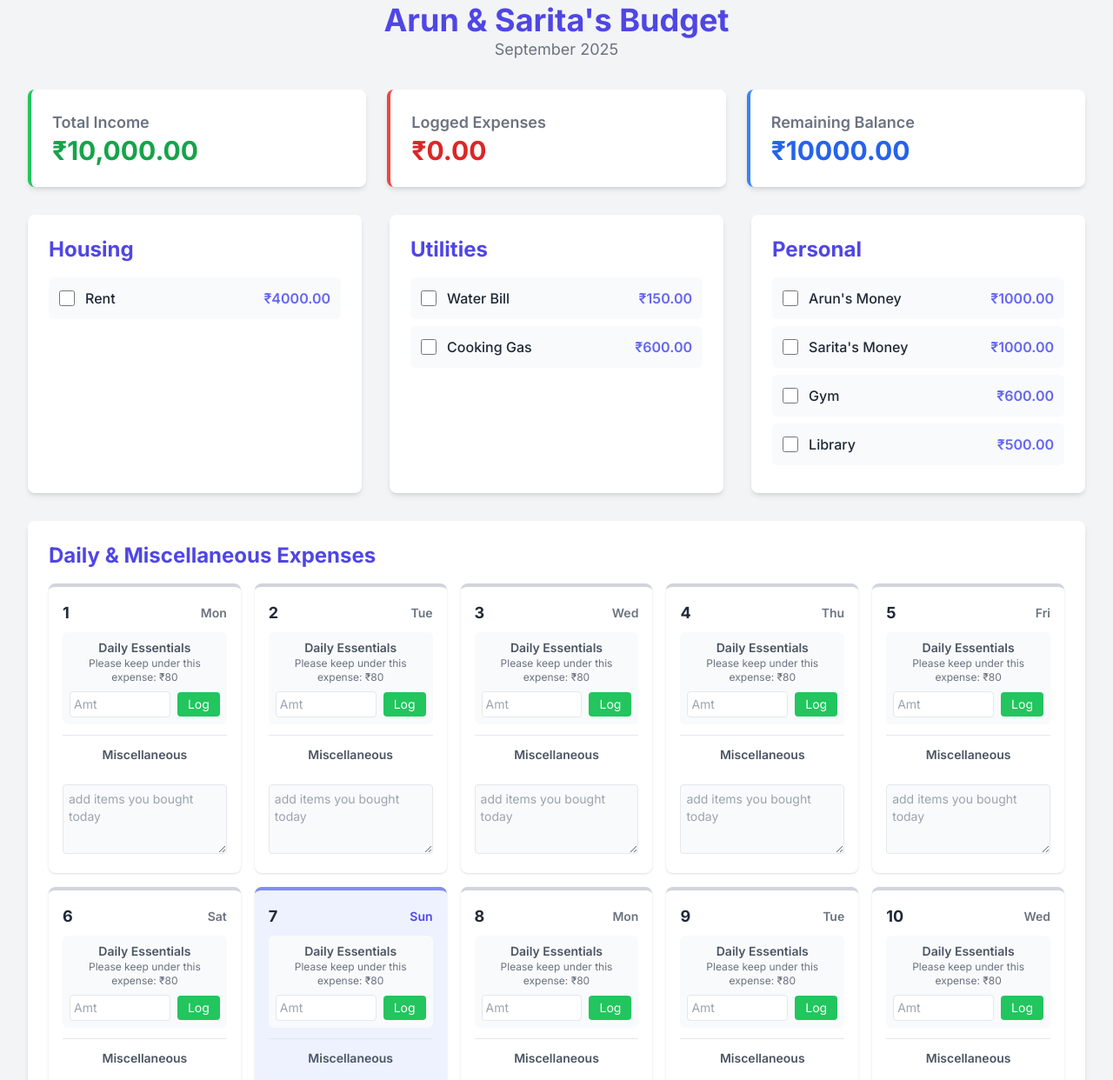
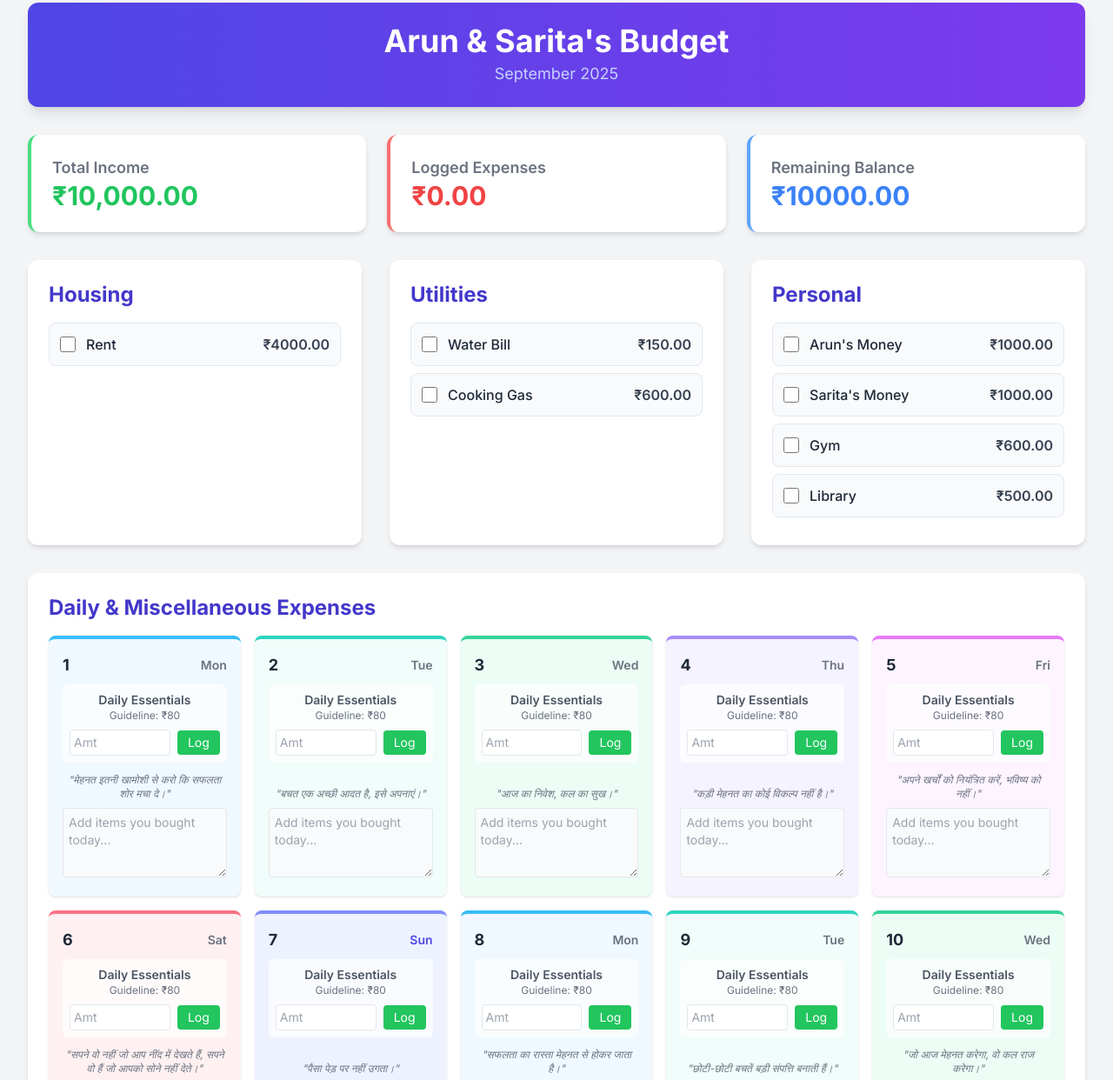
Before and after one commit to neural-arun/budget-for-sept, a plain HTML site: page index.html in a window 1280 px wide. Shown: the part 29-1271 px from the top of the page at 87% size. Drawn offline with nearby package versions, Linux system fonts and the light colour scheme.

Commit message:
Update index.html
added some colour coding to it

```diff
--- a/index.html
+++ b/index.html
@@ -9,6 +9,10 @@
     <style>
         body {
             font-family: 'Inter', sans-serif;
+            background-color: #f0f4f8;
+        }
+        .header-gradient {
+            background: linear-gradient(90deg, #4f46e5 0%, #7c3aed 100%);
         }
         .summary-card {
             transition: transform 0.2s ease-in-out, box-shadow 0.2s ease-in-out;
@@ -24,23 +28,39 @@
             display: flex;
             align-items: center;
             padding: 0.75rem;
-            border-radius: 0.375rem;
-            background-color: #f9fafb;
+            border-radius: 0.5rem;
+            background-color: #f8fafc;
             margin-bottom: 0.5rem;
             transition: background-color 0.2s;
+            border: 1px solid #e2e8f0;
+        }
+        .expense-item:hover {
+            background-color: #f1f5f9;
         }
         .expense-item input[type="checkbox"] {
             width: 1.25rem;
             height: 1.25rem;
             margin-right: 0.75rem;
             cursor: pointer;
+            accent-color: #4f46e5;
         }
         .expense-item.paid {
-             background-color: #e0f2fe; /* light blue */
+             background-color: #eef2ff;
+             border-color: #a5b4fc;
         }
          .expense-item.paid label {
             text-decoration: line-through;
-            color: #6b7280;
+            color: #64748b;
+        }
+        .daily-card {
+            transition: all 0.2s ease-in-out;
+        }
+        .daily-card:hover {
+            transform: scale(1.03);
+            box-shadow: 0 8px 25px -5px rgba(0,0,0,0.1);
+        }
+        .main-title {
+            color: #4338ca;
         }
     </style>
 </head>
@@ -48,37 +68,37 @@
 
     <div class="container mx-auto p-4 md:p-8 max-w-7xl">
         <!-- Header -->
-        <header class="text-center mb-8">
-            <h1 class="text-4xl font-bold text-indigo-600">Arun & Sarita's Budget</h1>
-            <p class="text-lg text-gray-500">September 2025</p>
+        <header class="text-center mb-8 bg-white p-6 rounded-xl shadow-lg header-gradient">
+            <h1 class="text-4xl font-bold text-white">Arun & Sarita's Budget</h1>
+            <p class="text-lg text-indigo-200 mt-1">September 2025</p>
         </header>
 
         <!-- Summary Section -->
         <div class="grid grid-cols-1 md:grid-cols-3 gap-6 mb-8">
-            <div class="summary-card bg-white p-6 rounded-lg shadow-md border-l-4 border-green-500">
+            <div class="summary-card bg-white p-6 rounded-xl shadow-md border-l-4 border-green-400">
                 <h2 class="text-lg font-semibold text-gray-500">Total Income</h2>
-                <p class="text-3xl font-bold text-green-600">₹10,000.00</p>
+                <p class="text-3xl font-bold text-green-500">₹10,000.00</p>
             </div>
-            <div id="total-expenses-card" class="summary-card bg-white p-6 rounded-lg shadow-md border-l-4 border-red-500">
+            <div id="total-expenses-card" class="summary-card bg-white p-6 rounded-xl shadow-md border-l-4 border-red-400">
                 <h2 class="text-lg font-semibold text-gray-500">Logged Expenses</h2>
-                <p id="total-expenses" class="text-3xl font-bold text-red-600">₹0.00</p>
+                <p id="total-expenses" class="text-3xl font-bold text-red-500">₹0.00</p>
             </div>
-            <div id="remaining-balance-card" class="summary-card bg-white p-6 rounded-lg shadow-md border-l-4 border-blue-500">
+            <div id="remaining-balance-card" class="summary-card bg-white p-6 rounded-xl shadow-md border-l-4 border-blue-400">
                 <h2 class="text-lg font-semibold text-gray-500">Remaining Balance</h2>
-                <p id="remaining-balance" class="text-3xl font-bold text-blue-600">₹10,000.00</p>
+                <p id="remaining-balance" class="text-3xl font-bold text-blue-500">₹10,000.00</p>
             </div>
         </div>
 
         <!-- Expense Categories Section -->
         <div class="grid grid-cols-1 lg:grid-cols-3 gap-8 mb-8">
-            <div id="housing-expenses" class="bg-white p-6 rounded-lg shadow-md"></div>
-            <div id="utilities-expenses" class="bg-white p-6 rounded-lg shadow-md"></div>
-            <div id="personal-expenses" class="bg-white p-6 rounded-lg shadow-md"></div>
+            <div id="housing-expenses" class="bg-white p-6 rounded-xl shadow-md"></div>
+            <div id="utilities-expenses" class="bg-white p-6 rounded-xl shadow-md"></div>
+            <div id="personal-expenses" class="bg-white p-6 rounded-xl shadow-md"></div>
         </div>
 
         <!-- Daily Tracker Section -->
-        <div class="bg-white p-6 rounded-lg shadow-md">
-            <h2 class="text-2xl font-bold mb-4 text-indigo-600">Daily & Miscellaneous Expenses</h2>
+        <div class="bg-white p-6 rounded-xl shadow-md">
+            <h2 class="text-2xl font-bold mb-4 main-title">Daily & Miscellaneous Expenses</h2>
             <div id="daily-tracker" class="grid grid-cols-1 sm:grid-cols-2 md:grid-cols-3 lg:grid-cols-5 gap-4">
                 <!-- Daily cards will be populated by JavaScript -->
             </div>
@@ -118,7 +138,6 @@
             let budgetData = {
                 paidFixedExpenses: [],
                 loggedDailyAmounts: {}, // e.g., { '2025-09-01': 75 }
-                miscExpenses: {},
                 notes: {}
             };
 
@@ -173,13 +192,13 @@
                                            onchange="toggleFixedExpense('${escapedName}')" ${isPaid ? 'checked' : ''}>
                                     <label for="expense-${item.name.replace(/\s+/g, '-')}" class="flex justify-between w-full cursor-pointer">
                                         <span class="font-medium">${item.name}</span>
-                                        <span class="font-semibold text-indigo-500">₹${item.amount.toFixed(2)}</span>
+                                        <span class="font-semibold text-gray-700">₹${item.amount.toFixed(2)}</span>
                                     </label>
                                 </div>`;
                         }).join('');
 
                         container.innerHTML = `
-                            <h2 class="text-2xl font-bold mb-4 text-indigo-600">${category}</h2>
+                            <h2 class="text-2xl font-bold mb-4 main-title">${category}</h2>
                             ${itemsHTML}
                         `;
                     }
@@ -187,6 +206,20 @@
             }
 
             function renderDailyTracker() {
+                const dayColors = [
+                    { border: 'border-indigo-400', bg: 'bg-indigo-50' }, // Sunday
+                    { border: 'border-sky-400', bg: 'bg-sky-50' }, // Monday
+                    { border: 'border-teal-400', bg: 'bg-teal-50' }, // Tuesday
+                    { border: 'border-emerald-400', bg: 'bg-emerald-50' }, // Wednesday
+                    { border: 'border-violet-400', bg: 'bg-violet-50' }, // Thursday
+                    { border: 'border-fuchsia-400', bg: 'bg-fuchsia-50' }, // Friday
+                    { border: 'border-rose-400', bg: 'bg-rose-50' } // Saturday
+                ];
+
+                const hindiQuotes = [
+                    "मेहनत इतनी खामोशी से करो कि सफलता शोर मचा दे।", "बचत एक अच्छी आदत है, इसे अपनाएं।", "आज का निवेश, कल का सुख।", "कड़ी मेहनत का कोई विकल्प नहीं है।", "अपने खर्चों को नियंत्रित करें, भविष्य को नहीं।", "सपने वो नहीं जो आप नींद में देखते हैं, सपने वो हैं जो आपको सोने नहीं देते।", "पैसा पेड़ पर नहीं उगता।", "सफलता का रास्ता मेहनत से होकर जाता है।", "छोटी-छोटी बचतें बड़ी संपत्ति बनाती हैं।", "जो आज मेहनत करेगा, वो कल राज करेगा।", "एक रुपया बचाया मतलब एक रुपया कमाया।", "आलस सफलता का सबसे बड़ा दुश्मन है।", "वित्तीय योजना बनाना सफलता की पहली सीढ़ी है।", "परिश्रम ही सौभाग्य की जननी है।", "अपने पैसों के मालिक बनें, गुलाम नहीं।", "जब तक आप रुकते नहीं, तब तक कोई फर्क नहीं पड़ता कि आप कितना धीमे चल रहे हैं।", "कर्ज से बचें, यह भविष्य की कमाई चुराता है।", "सफलता के लिए जुनून बहुत ज़रूरी है।", "बजट बनाना आपके पैसे को दिशा देता है।", "हमेशा सीखते रहो, कमाई बढ़ती रहेगी।", "फिजूलखर्ची से गरीबी आती है।", "अवसर सूर्योदय की तरह होते हैं, देर करने पर चले जाते हैं।", "अपनी आय के भीतर जीना सीखें।", "अनुशासन ही लक्ष्य और उपलब्धि के बीच का पुल है।", "हर दिन थोड़ा-थोड़ा बचाएं।", "जीतने वाले कोई अलग काम नहीं करते, वे हर काम को अलग ढंग से करते हैं।", "निवेश ज्ञान में सर्वोत्तम ब्याज देता है।", "आपकी मेहनत आपको कभी निराश नहीं करेगी।", "पैसे का सही इस्तेमाल ही असली अमीरी है।", "गिरकर उठना और फिर से प्रयास करना ही असली जीत है।"
+                ];
+
                 dailyTrackerContainer.innerHTML = '';
                 const daysInMonth = new Date(YEAR, MONTH + 1, 0).getDate();
 
@@ -194,28 +227,18 @@
                     const date = new Date(YEAR, MONTH, day);
                     const dateString = date.toISOString().split('T')[0];
                     const dayOfWeek = date.toLocaleDateString('en-IN', { weekday: 'short' });
+                    const dayOfWeekIndex = date.getDay();
+                    const dayColor = dayColors[dayOfWeekIndex];
+                    const quote = hindiQuotes[day - 1] || "सकारात्मक रहें।";
 
                     const card = document.createElement('div');
-                    card.className = `p-4 rounded-lg shadow border-t-4 flex flex-col ${dayOfWeek === 'Sun' ? 'bg-indigo-50 border-indigo-400' : 'bg-white border-gray-300'}`;
-
-                    let miscItemsHTML = '';
-                    if (budgetData.miscExpenses[dateString]) {
-                        miscItemsHTML = Object.entries(budgetData.miscExpenses[dateString]).map(([name, amount]) => `
-                            <div class="flex justify-between items-center text-sm mt-1 misc-item">
-                                <span class="text-gray-600">${name}</span>
-                                <div>
-                                    <span class="font-medium">₹${parseFloat(amount).toFixed(2)}</span>
-                                    <button class="text-red-500 hover:text-red-700 ml-2 text-xs" onclick="removeMiscItem('${dateString}', '${name}')">✖</button>
-                                </div>
-                            </div>
-                        `).join('');
-                    }
+                    card.className = `daily-card p-4 rounded-lg shadow border-t-4 flex flex-col ${dayColor.bg} ${dayColor.border}`;
 
                     const loggedDailyValue = budgetData.loggedDailyAmounts[dateString] || '';
                     const dailyLogItem = `
-                        <div class="bg-gray-50 p-2 rounded-md">
+                        <div class="bg-white/70 p-2 rounded-md">
                             <p class="text-sm font-semibold text-center text-gray-600">Daily Essentials</p>
-                            <p class="text-xs text-center text-gray-500 mb-2">Please keep under this expense: ₹${config.dailyGuideline}</p>
+                            <p class="text-xs text-center text-gray-500 mb-2">Guideline: ₹${config.dailyGuideline}</p>
                             <div class="flex items-center space-x-2">
                                 <input type="number" placeholder="Amt" id="daily-amt-${dateString}" class="w-full text-sm p-1 border rounded" value="${loggedDailyValue}">
                                 <button class="px-3 py-1 bg-green-500 text-white text-sm rounded hover:bg-green-600" onclick="logDailyAmount('${dateString}')">Log</button>
@@ -233,15 +256,11 @@
                             </div>
                             <div class="space-y-3">
                                 ${dailyLogItem}
-                                <hr class="my-2">
-                                <p class="text-sm font-semibold text-center text-gray-600">Miscellaneous</p>
-                                <div id="misc-${dateString}">
-                                    ${miscItemsHTML}
-                                </div>
                             </div>
                         </div>
                         <div class="mt-auto pt-3">
-                             <textarea class="w-full text-sm p-1.5 border rounded h-20 bg-gray-50" placeholder="add items you bought today" onchange="saveNote('${dateString}', this.value)">${note}</textarea>
+                            <p class="text-xs text-center text-gray-500 mb-2 italic">"${quote}"</p>
+                             <textarea class="w-full text-sm p-1.5 border rounded h-20 bg-gray-50 focus:bg-white focus:ring-2 focus:ring-indigo-400 outline-none" placeholder="Add items you bought today..." onchange="saveNote('${dateString}', this.value)">${note}</textarea>
                         </div>
                     `;
                     dailyTrackerContainer.appendChild(card);
@@ -256,13 +275,19 @@
                 remainingBalanceEl.textContent = `₹${remaining.toFixed(2)}`;
 
                 const remainingCard = document.getElementById('remaining-balance-card');
-                remainingCard.classList.remove('border-blue-500', 'border-yellow-500', 'border-red-500');
+                remainingCard.classList.remove('border-blue-400', 'border-yellow-400', 'border-red-400');
+                const pEl = remainingCard.querySelector('p');
+                pEl.classList.remove('text-blue-500', 'text-yellow-500', 'text-red-500');
+
                 if (remaining >= config.totalIncome * 0.25) {
-                    remainingCard.classList.add('border-blue-500');
+                    remainingCard.classList.add('border-blue-400');
+                    pEl.classList.add('text-blue-500');
                 } else if (remaining >= 0) {
-                     remainingCard.classList.add('border-yellow-500');
+                     remainingCard.classList.add('border-yellow-400');
+                     pEl.classList.add('text-yellow-500');
                 } else {
-                     remainingCard.classList.add('border-red-500');
+                     remainingCard.classList.add('border-red-400');
+                     pEl.classList.add('text-red-500');
                 }
             }
 
```
